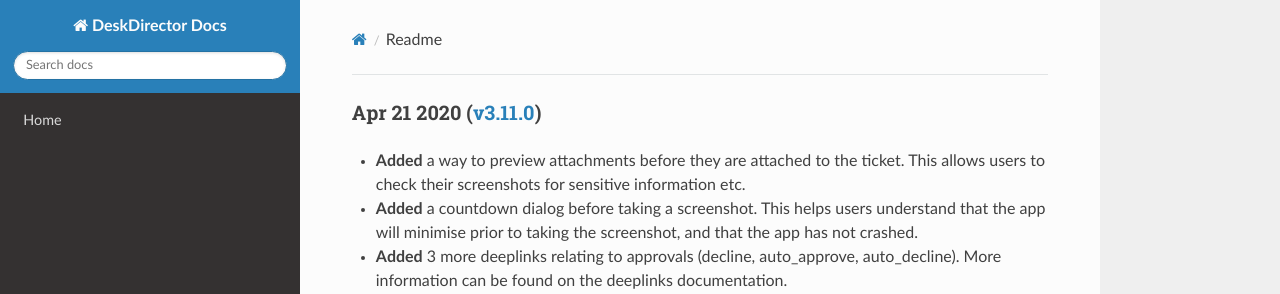
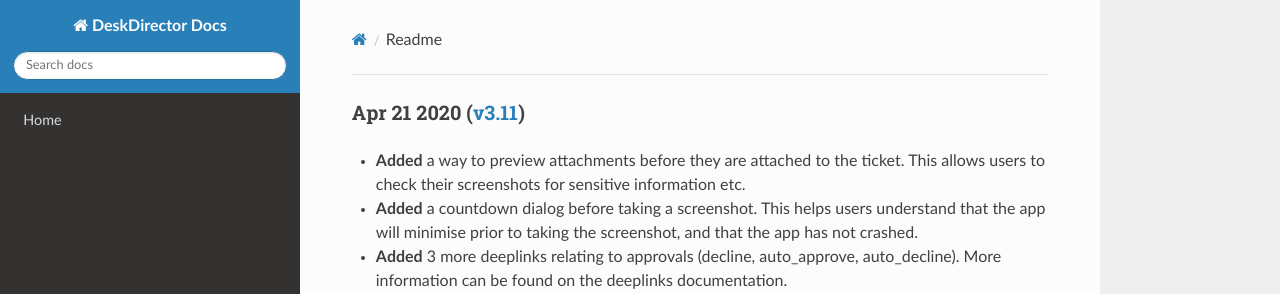
Before and after one commit to DeskDirector/docs, an MkDocs documentation site: the page built from docs/_release/portal/readme.md, in a window 1280 px wide. Shown: the top 294 px of the page. Built offline with MkDocs 1.6.1, drawn with Linux system fonts in a browser that asks for light colours; nearby versions of some CDN libraries; old or Windows-style settings are respelled for this version of MkDocs.

Commit message:
Update readme.md

```diff
--- a/docs/_release/portal/readme.md
+++ b/docs/_release/portal/readme.md
@@ -1,4 +1,4 @@
-### Apr 21 2020 ([v3.11.0](v3.11))
+### Apr 21 2020 ([v3.11](v3.11))
 
 * **Added** a way to preview attachments before they are attached to the ticket. This allows users to check their screenshots for sensitive information etc.
 * **Added** a countdown dialog before taking a screenshot. This helps users understand that the app will minimise prior to taking the screenshot, and that the app has not crashed.
```
